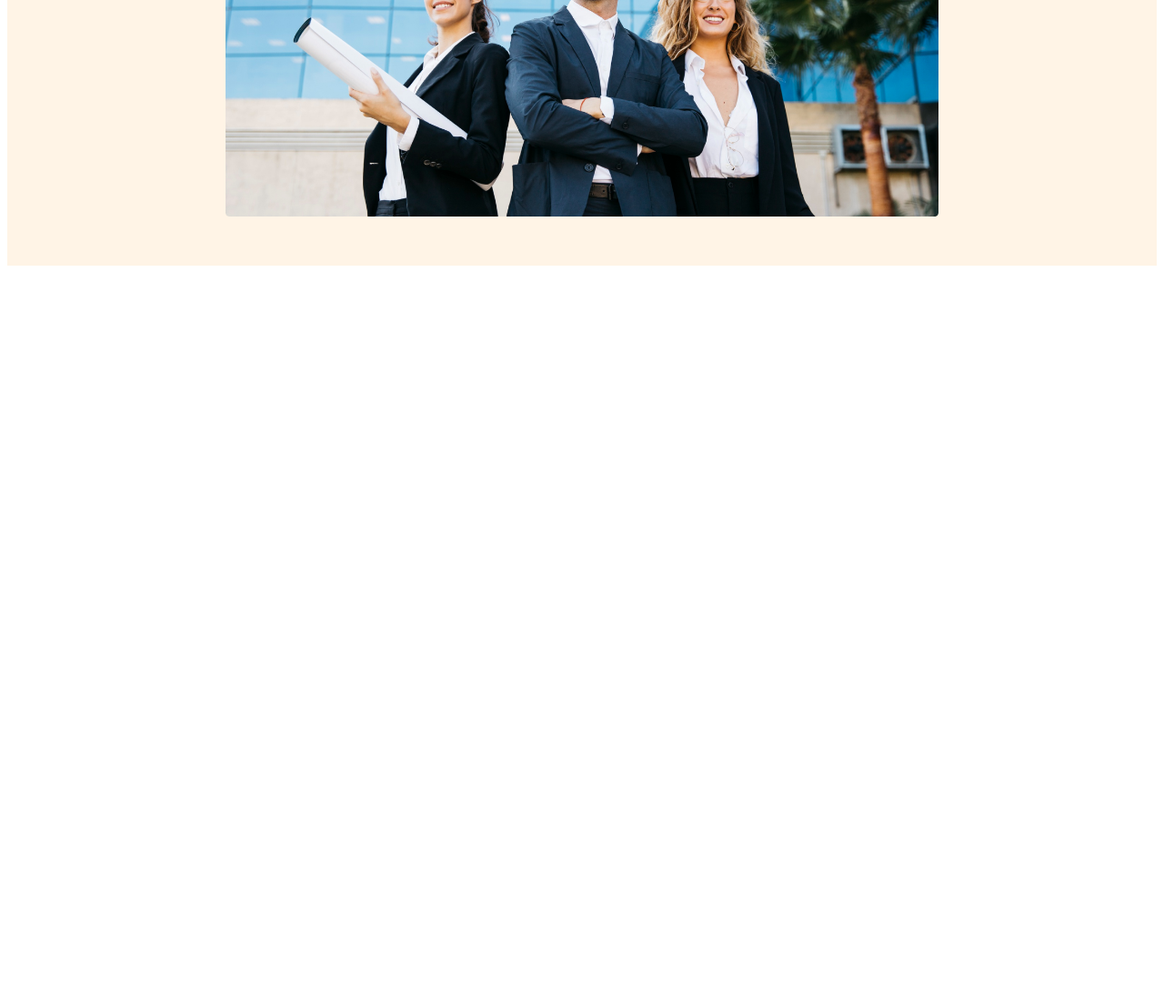
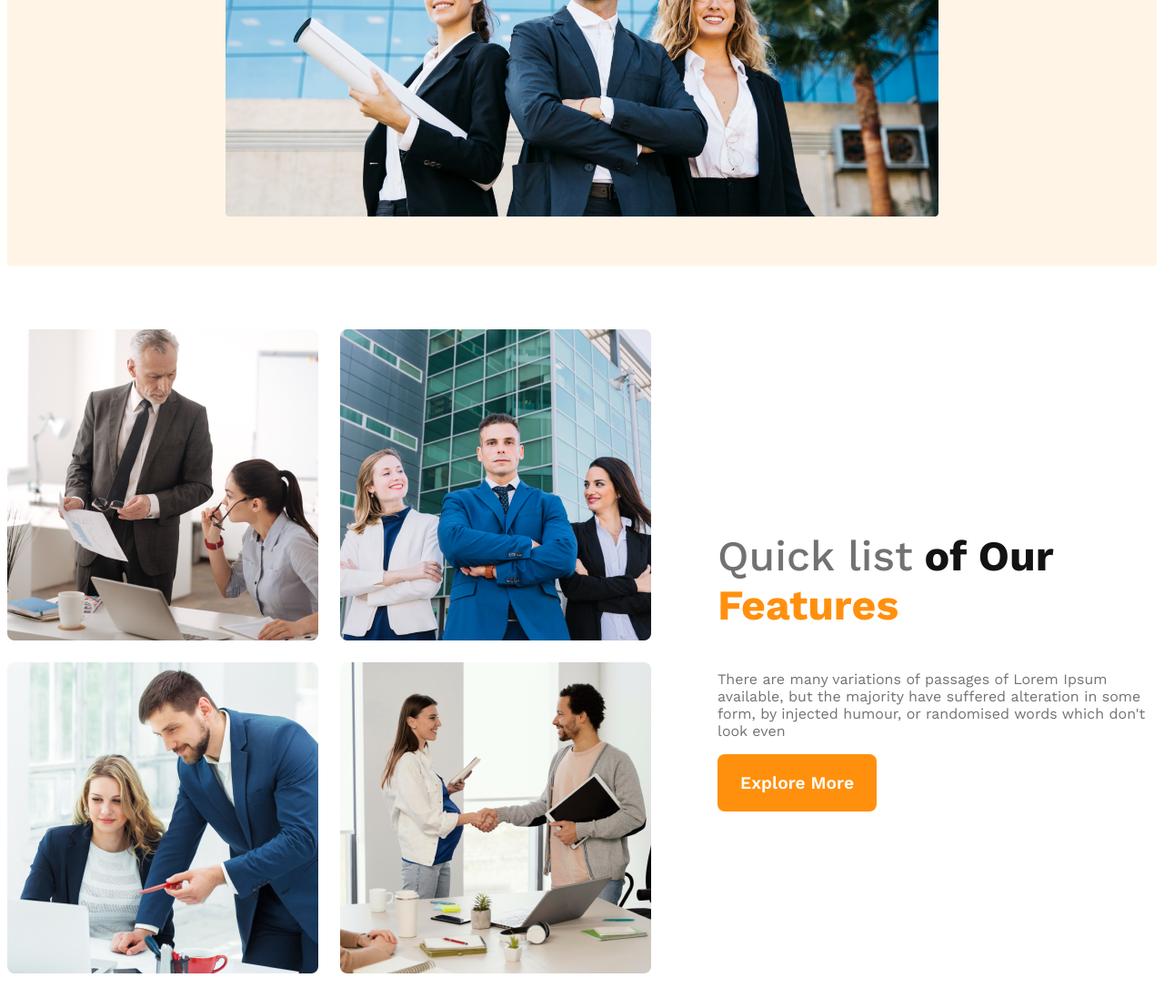
Before and after one commit to Raisul2023/g3-architects, a plain HTML site: page index.html in a window 1280 px wide. Shown: the part 759-1867 px from the top of the page at 91% size. Before the commit the page ends 1059 px from the top, so only its background shows below. Drawn offline with nearby package versions, Linux system fonts and the light colour scheme.

Commit message:
teams section

```diff
--- a/index.html
+++ b/index.html
@@ -32,7 +32,21 @@
         </div>
     </header>
     <main>
-
+        <section class="teams-container">
+            <div class="team-imgcontainer">
+                <img src="./images/team1.png" alt="">
+                <img src="./images/team2.png" alt="">
+                <img src="./images/team3.png" alt="">
+                <img src="./images/team4.png" alt="">
+            </div>
+            <div class="teams-content">
+                <h3 class="teams-title"> <span class="one">Quick list</span> <span class="two">of Our</span> <span class="three">Features</span></h3>
+                <p class="banner-des">
+                    There are many variations of passages of Lorem Ipsum available, but the majority have suffered alteration in some form, by injected humour, or randomised words which don't look even
+                </p>
+                <button class="btn-primary">Explore More</button>
+            </div>
+        </section>
     </main>
     <footer>
 
--- a/style.css
+++ b/style.css
@@ -70,6 +70,44 @@ nav li a {
     margin-top: 50px;
 }
 
+/* main section style */
+main {
+    max-width: 1440px;
+    margin: 70px auto;
+}
+/* teams style */
+
+.teams-container {
+    display: flex;
+    align-items: center;
+}
+.team-imgcontainer {
+    display: grid;
+    grid-template-columns: repeat(2, 1fr);
+    gap: 1.5rem;
+}
+.teams-content {
+    padding-left: 73px;
+}
+.teams-title {
+    font-size: 2.8rem;
+}
+.one {
+    color: #727272;
+    font-size: 2.9rem;
+    font-weight: 500;
+}
+.two {
+    color: #131313;
+    font-size: 2.9rem;
+    font-weight: 700;
+}
+.three {
+    color: #FF900E;
+    font-size: 2.9rem;
+    font-weight: 700;
+}
+
 
 
 
@@ -83,6 +121,17 @@ nav li a {
     nav {
         flex-direction: column;
     }
+    .teams-container {
+        flex-direction: column-reverse;
+        gap: 20px;
+    }
+    .team-imgcontainer {
+        grid-template-columns: 1fr;
+
+    }
+    .teams-content {
+        padding: 15px;
+    }
 }
 
 @media screen and (min-width:576px) and (max-width:960px) {
@@ -92,4 +141,8 @@ nav li a {
     header {
         padding: 50px;
     }
+    .teams-container {
+        flex-direction: column-reverse;
+        gap: 20px;
+    }
 }
```
